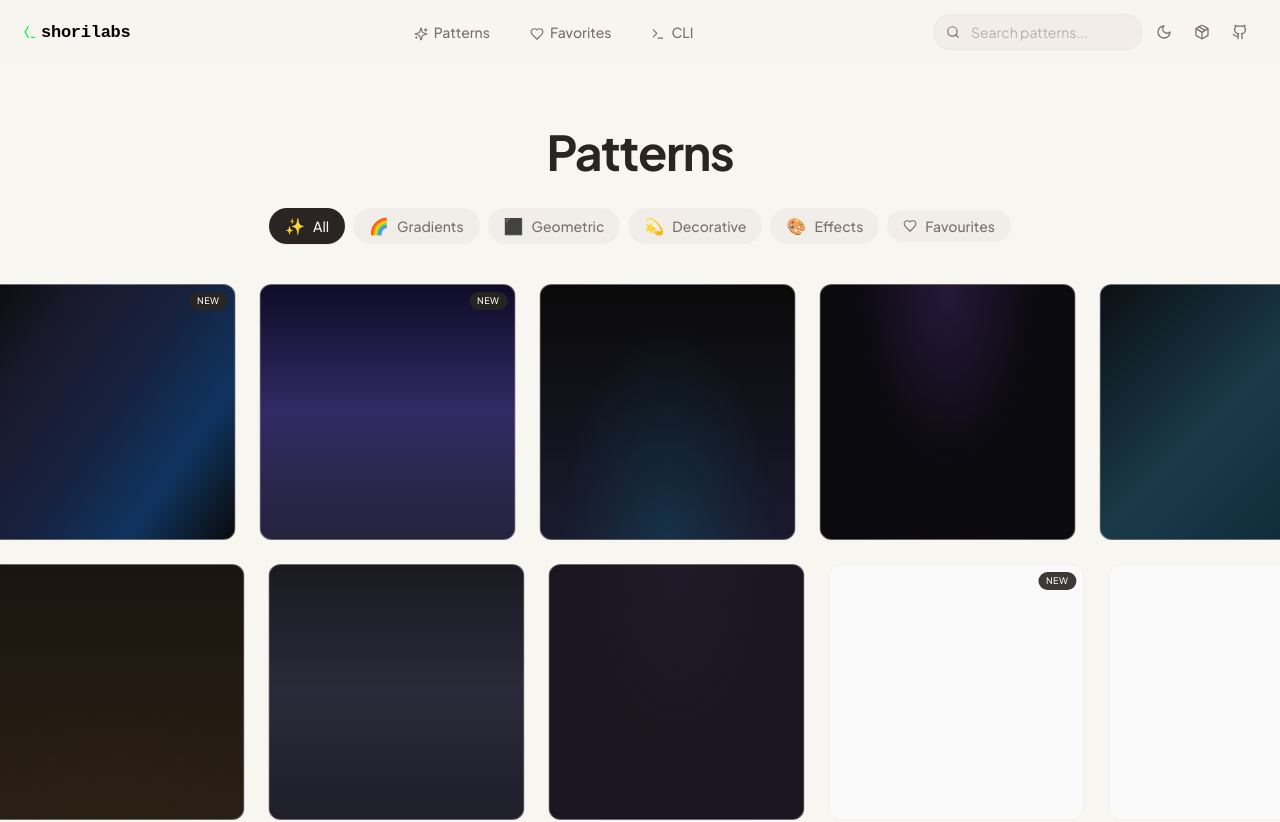
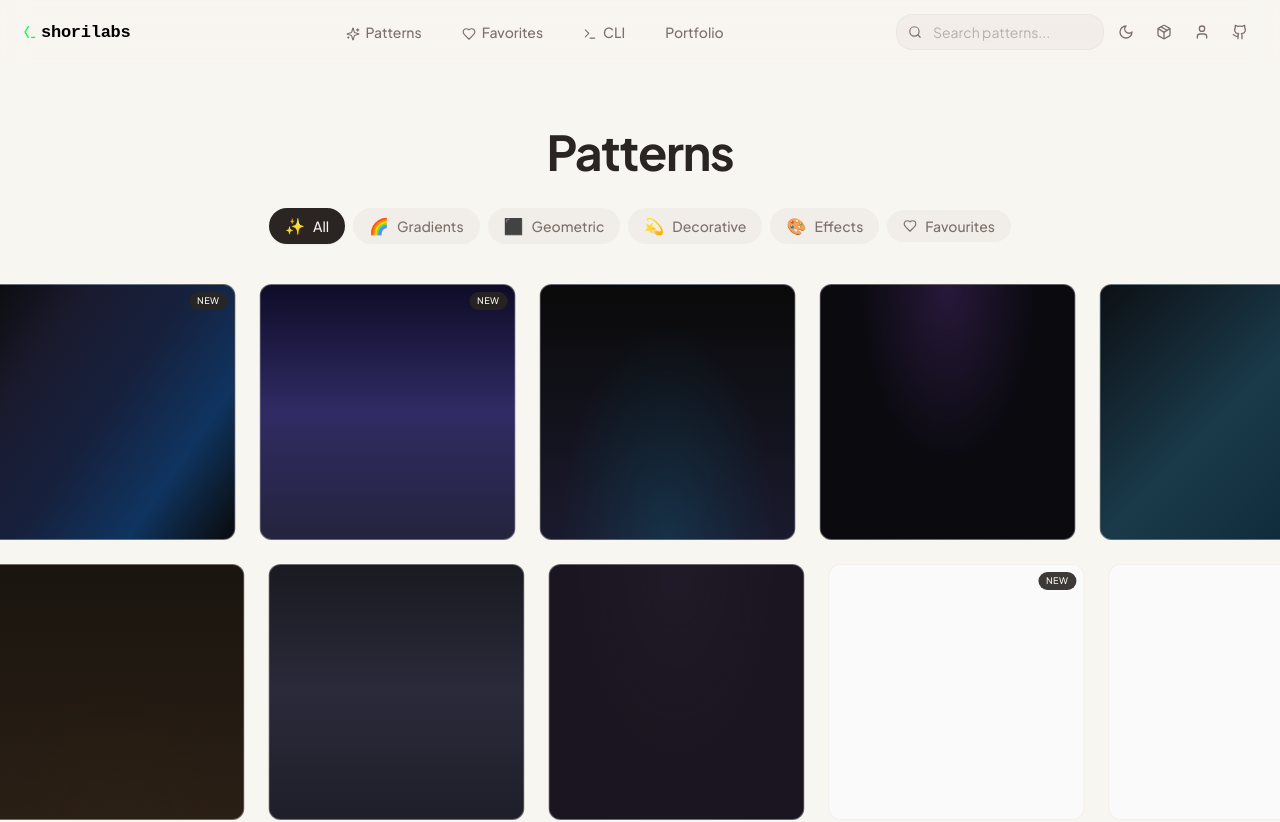
Before and after one commit to pratik20gb/shorilabs, a React (Vite) app: page / in a window 1280 px wide. Shown: the top 822 px of the page. Built offline with nearby package versions, Linux system fonts and the light colour scheme; the HTML template or start-up script is replaced by a standard one.

Commit message:
feat: add portfolio link to header navigation
- Add Portfolio link in center navigation (desktop)
- Add Portfolio icon in right actions section (all screens)
- Links to thepratik.xyz

```diff
--- a/src/components/Header.tsx
+++ b/src/components/Header.tsx
@@ -1,6 +1,6 @@
 import { useState, useEffect } from "react";
 import { motion } from "framer-motion";
-import { Search, Github, Moon, Sun, Terminal, Download, Heart, Sparkles, Package } from "lucide-react";
+import { Search, Github, Moon, Sun, Terminal, Download, Heart, Sparkles, Package, User } from "lucide-react";
 import { Input } from "@/components/ui/input";
 import { cn } from "@/lib/utils";
 import { useTheme } from "next-themes";
@@ -84,6 +84,14 @@ export const Header = ({ onSearch }: HeaderProps) => {
               <Terminal className="w-3.5 h-3.5 inline mr-1.5" />
               CLI
             </button>
+            <a
+              href="https://thepratik.xyz"
+              target="_blank"
+              rel="noopener noreferrer"
+              className="px-4 py-1.5 text-sm font-medium text-muted-foreground hover:text-foreground transition-colors rounded-lg hover:bg-secondary/50"
+            >
+              Portfolio
+            </a>
           </nav>
 
           {/* Right Actions */}
@@ -135,6 +143,18 @@ export const Header = ({ onSearch }: HeaderProps) => {
               <Package className="w-4 h-4" />
             </a>
 
+            {/* Portfolio */}
+            <a
+              href="https://thepratik.xyz"
+              target="_blank"
+              rel="noopener noreferrer"
+              className="p-2 rounded-lg hover:bg-secondary/50 text-muted-foreground hover:text-foreground transition-colors"
+              aria-label="Portfolio"
+              title="Visit Pratik's Portfolio"
+            >
+              <User className="w-4 h-4" />
+            </a>
+
             {/* GitHub */}
             <a
               href="https://github.com/pratik20gb/shorilabs"
```
